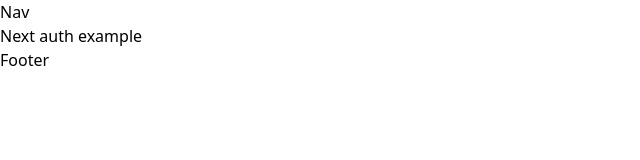
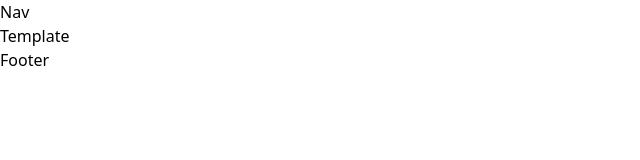
Before and after one commit to privacyrepo/Main_Production, a Next.js app: page / in a window 1280 px wide. Shown: the top 160 px of the page, without its empty margins (0-640 px from the left). Built offline with nearby package versions, Linux system fonts and the light colour scheme.

Commit message:
delete: removed the section component

```diff
--- a/src/components/Section.tsx
+++ /dev/null
@@ -1,11 +0,0 @@
-interface SectionProps {
-  children: React.ReactNode
-  tailwindClasses?: string
-}
-
-export const Section: React.FC<SectionProps> = ({
-  children,
-  tailwindClasses,
-}) => {
-  return <section className={`${tailwindClasses}`}>{children}</section>
-}
--- a/src/components/index.ts
+++ b/src/components/index.ts
@@ -1,3 +1,2 @@
 export { Footer } from './Footer'
 export { Header } from './Header'
-export { Section } from './Section'
--- a/src/pages/index.tsx
+++ b/src/pages/index.tsx
@@ -9,7 +9,7 @@ const Home: NextPage = () => {
         <meta name="description" content="Generated by create next app" />
         <link rel="icon" href="/favicon.ico" />
       </Head>
-      Next auth example
+      Template
     </div>
   )
 }
```
Also changed, not shown: commitlint.config.js (+10 -0 lines).
